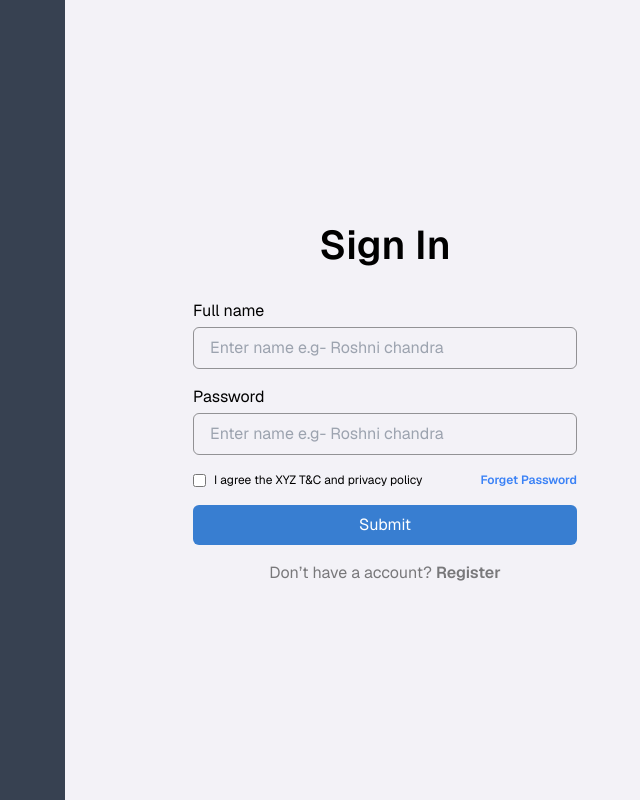
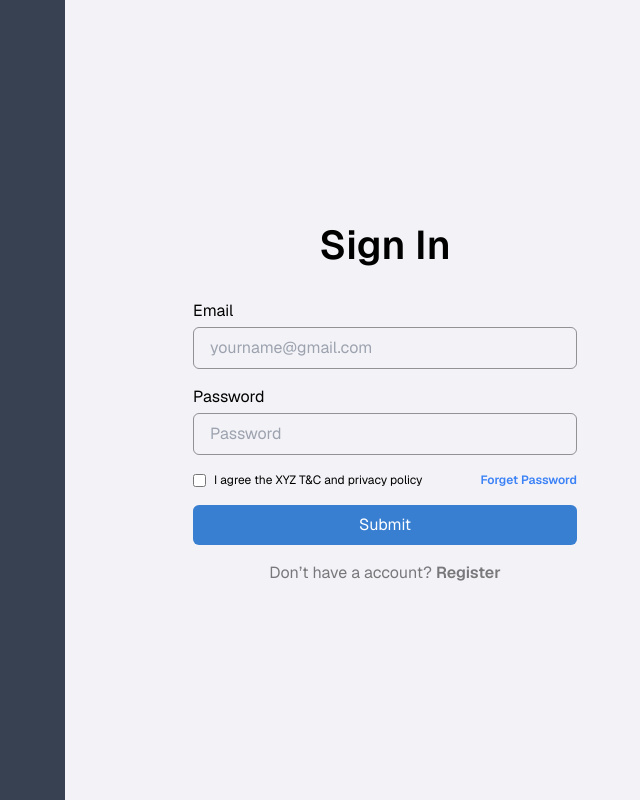
Before and after one commit to aayushdoesdev/profit-sharing-admin, a Vue app: page /login in a window 1280 px wide. Shown: the whole page, without its empty margins (575-1215 px from the left). Built offline with nearby package versions, Linux system fonts and the light colour scheme.

Commit message:
login integration

```diff
--- a/package.json
+++ b/package.json
@@ -10,6 +10,8 @@
   },
   "dependencies": {
     "@left4code/tw-starter": "^4.0.1",
+    "@vuelidate/core": "^2.0.3",
+    "@vuelidate/validators": "^2.0.4",
     "axios": "^1.8.4",
     "dayjs": "^1.11.13",
     "pinia": "^3.0.1",
--- a/src/requests/requests.js
+++ b/src/requests/requests.js
@@ -76,7 +76,7 @@ if(config.env=="production"){
 
 
 const endpoints = ref({
-  login: '/auth/login/email',
+  login: '/admin/admins/login',
   logout: '/admin/logout',
   register: '/admin/user/signup',
   verifyOTP: '/auth/forgot-password',
@@ -152,8 +152,8 @@ const makeApiRequest = async (config,wait,endpoint,id) => {
         canMakeRequest.value = false;
 
         localStorage.setItem('token',"")
-        router.push({ name: 'login' });
-        endpoint !== "login"?window.location.reload():null
+        // router.push({ name: 'login' });
+        // endpoint !== "login"?window.location.reload():null
       }
 
     }else{
--- a/src/views/auth/login/Main.vue
+++ b/src/views/auth/login/Main.vue
@@ -1,5 +1,115 @@
 <script setup>
+import { ref, reactive } from "vue";
 import { RouterLink } from "vue-router";
+// import { useTickerStore } from "@/stores/matrix/ticker/ticker";
+import { required, email, minLength } from "@vuelidate/validators";
+import useVuelidate from "@vuelidate/core";
+import {
+  makeRequest,
+  // setTokenAndRole,
+  setisAuthenticated,
+  state,
+} from "@/requests/requests";
+
+
+const loginFormData = reactive({
+  email: "",
+  password: "",
+});
+
+const errors = ref({});
+const errorMsg = ref("");
+const requested = ref(false);
+
+// Validation rules
+const loginFormRules = {
+  email: { required, email },
+  password: { required },
+};
+
+// Use Vuelidate for validation
+const v$ = useVuelidate(loginFormRules, loginFormData);
+
+const login = async () => {
+  v$.value.$touch();
+  if (v$.value.$invalid) {
+    errors.value.email = v$.value.email.$error
+      ? "Please enter a valid email."
+      : "";
+    errors.value.password = v$.value.password.$error
+      ? "Password must be at least 6 characters long."
+      : "";
+    // toast.addToast('Error', 'Please fill the entire form! ', 'warning', 3000);
+    // toast.addToast({
+    //   severity: 'warning',
+    //   summary: 'Error',
+    //   detail: 'Please fill the entire form!',
+    //   life: 3000
+    // });
+    return;
+  }
+  if (!v$.value.$invalid) {
+    try {
+      requested.value = true;
+      const response = await makeRequest(
+        "login",
+        "POST",
+        loginFormData,
+        {},
+        {},
+        0,
+        null
+      );
+
+      if (response) {
+        // currentStep.value = "setup";
+        // setTokenAndRole(response.data.access_token, response.data.user_role);
+        localStorage.setItem("token", response.data.access_token);
+        localStorage.setItem("role", response.data.user_role);
+        // localStorage.setItem("matrix", "auto");
+        localStorage.setItem("refresh", true);
+        if (localStorage.getItem('tutorial') == null) {
+          localStorage.setItem("tutorial", true);
+        }
+
+
+        errorMsg.value = "";
+        setisAuthenticated(true, response.data.user_role);
+
+        // websocket connection
+        const tickerStore = useTickerStore();
+        tickerStore.startWebSocket(response.data.access_token);
+
+        // Navigate to dashboard
+        const redirectPage = localStorage.getItem('redirectAfterLogin');
+
+        if(redirectPage){
+          checkRedirectAfterLogin();
+        } else{
+          router.push("/").then(() => {
+          nextTick(() => {
+            // location.reload();
+          });
+        });
+        }
+
+        toast.addToast('Success', 'Successfully logged in!', 'success', 3000);
+      } else {
+        errorMsg.value = state["login"].error.data.message;
+      }
+    } catch (error) {
+      errorMsg.value = state["login"].error.data.message;
+      if (!errorMsg.value) {
+        errorMsg.value = "An error occurred while logging in. Please try again later."
+      }
+      console.error("Login error: ", error);
+    } finally {
+      requested.value = false;
+    }
+  }
+};
+
+
 </script>
 
 <template>
@@ -8,22 +118,32 @@ import { RouterLink } from "vue-router";
     <div class="w-[50%] flex flex-col items-center justify-start py-10 px-32">
       <h1 class="font-semibold text-[40px]">Sign In</h1>
 
-      <div class="w-full mt-6 space-y-4">
+      <form @submit.prevent="login" @keydown.enter.prevent="handleEnterKey" class="w-full mt-6 space-y-4">
         <div class="space-y-1">
-          <p>Full name</p>
+          <p>Email</p>
           <input
             type="text"
-            placeholder="Enter name e.g- Roshni chandra"
+            placeholder="yourname@gmail.com" v-model="loginFormData.email"
             class="w-full border border-black border-opacity-40 py-2 rounded-md outline-none px-4 bg-transparent"
           />
+          <p v-if="errors.email" class="text-red-500 nrml-text">
+                {{ errors.email }}
+              </p>
         </div>
         <div class="space-y-1">
           <p>Password</p>
           <input
             type="text"
-            placeholder="Enter name e.g- Roshni chandra"
+            v-model="loginFormData.password"
+            placeholder="Password"
             class="w-full border border-black border-opacity-40 py-2 rounded-md outline-none px-4 bg-transparent"
           />
+          <p v-if="errors.password" class="text-red-500 nrml-text">
+                {{ errors.password }}
+              </p>
+              <p v-if="errorMsg" class="text-red-500 nrml-text">
+                {{ errorMsg }}
+              </p>
         </div>
         <div class="flex items-center justify-between text-[12px]">
           <div class="flex items-center gap-2">
@@ -34,7 +154,7 @@ import { RouterLink } from "vue-router";
           <router-link to="/forgot-password" class="text-blue-500 font-semibold">Forget Password</router-link>
         </div>
 
-        <button class="bg-[#387ED1] w-full text-white py-2 rounded-md">
+        <button type="submit" class="bg-[#387ED1] w-full text-white py-2 rounded-md">
           Submit
         </button>
 
@@ -44,7 +164,7 @@ import { RouterLink } from "vue-router";
             >Register</router-link
           >
         </p>
-      </div>
+      </form>
     </div>
   </section>
 </template>
```
Also changed, not shown: 1 other file (tests, documents, lock files or other folders).
